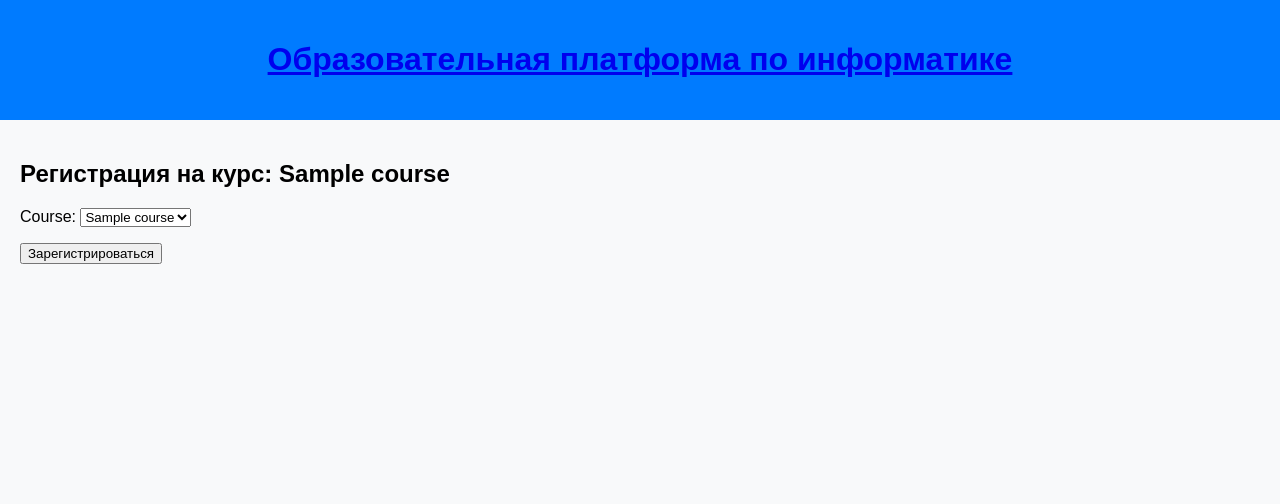
After one commit to Jlestat/informatics_platform, a Django app: page /courses/enroll/1/ in a window 1280 px wide. The commit adds this page. Shown: the top 504 px of the page. Run offline with Django 5.2, Linux system fonts and the light colour scheme; a user stored in the database is signed in; tables that the repository leaves empty hold one stand-in row (values such as "Sample post").

Commit message:
creating registration forms

```diff
--- /dev/null
+++ b/informatics_platform/courses/forms.py
@@ -0,0 +1,8 @@
+from django import forms
+from .models import Enrollment
+
+
+class EnrollmentForm(forms.ModelForm):
+    class Meta:
+        model = Enrollment
+        fields = ['course']
--- a/informatics_platform/courses/templates/courses/course_detail.html
+++ b/informatics_platform/courses/templates/courses/course_detail.html
@@ -9,4 +9,6 @@
         {% endfor %}
     </ul>
     <a href="{% url 'courses_list' %}">Вернуться к списку курсов</a>
+
+
 {% endblock %}
--- a/informatics_platform/courses/templates/courses/courses_list.html
+++ b/informatics_platform/courses/templates/courses/courses_list.html
@@ -10,6 +10,8 @@
         <a href="{{ course.pk }}"><h3>{{ course.title }}</h3></a>
         <p>{{ course.description }}</p>
     </div>
+    <a href="{% url 'enroll_course' course.id %}">Зарегистрироваться на курс</a>
     {% endfor %}
 </div>
+
 {% endblock %}
--- /dev/null
+++ b/informatics_platform/courses/templates/courses/enroll_course.html
@@ -0,0 +1,11 @@
+{% extends "base.html" %}
+
+{% block content %}
+<h2>Регистрация на курс: {{ course.title }}</h2>
+
+<form method="post">
+    {% csrf_token %}
+    {{ form.as_p }}
+    <button type="submit">Зарегистрироваться</button>
+</form>
+{% endblock %}
--- a/informatics_platform/courses/urls.py
+++ b/informatics_platform/courses/urls.py
@@ -1,9 +1,9 @@
 from django.urls import path
 from .views import *
 
-app_name = 'courses'
 
 urlpatterns = [
     path('', courses_list, name='courses_list'),
     path('<int:course_id>', course_detail, name='course_detail'),
+    path('enroll/<int:course_id>/', enroll_course, name='enroll_course'),
 ]
--- a/informatics_platform/courses/views.py
+++ b/informatics_platform/courses/views.py
@@ -1,5 +1,7 @@
-from django.shortcuts import render, get_object_or_404
-from .models import Course, Lesson
+from django.shortcuts import render, get_object_or_404, redirect
+from .models import Course, Lesson, Enrollment
+from .forms import EnrollmentForm
+from django.contrib.auth.decorators import login_required
 
 
 def courses_list(request):
@@ -11,3 +13,18 @@ def course_detail(request, course_id):
     course = get_object_or_404(Course, id=course_id)
     lessons = course.lessons.all()
     return render(request, 'courses/course_detail.html', {'course': course, 'lessons': lessons})
+
+
+@login_required
+def enroll_course(request, course_id):
+    course = get_object_or_404(Course, id=course_id)
+    if request.method == 'POST':
+        form = EnrollmentForm(request.POST)
+        if form.is_valid():
+            enrollment = form.save(commit=False)
+            enrollment.user = request.user
+            enrollment.save()
+            return redirect('courses:course_detail', course_id=course.id)
+    else:
+        form = EnrollmentForm(initial={'course': course})
+    return render(request, 'courses/enroll_course.html', {'form': form, 'course': course})
```
Also changed, not shown: informatics_platform/courses/models.py (line endings or trailing spaces).
